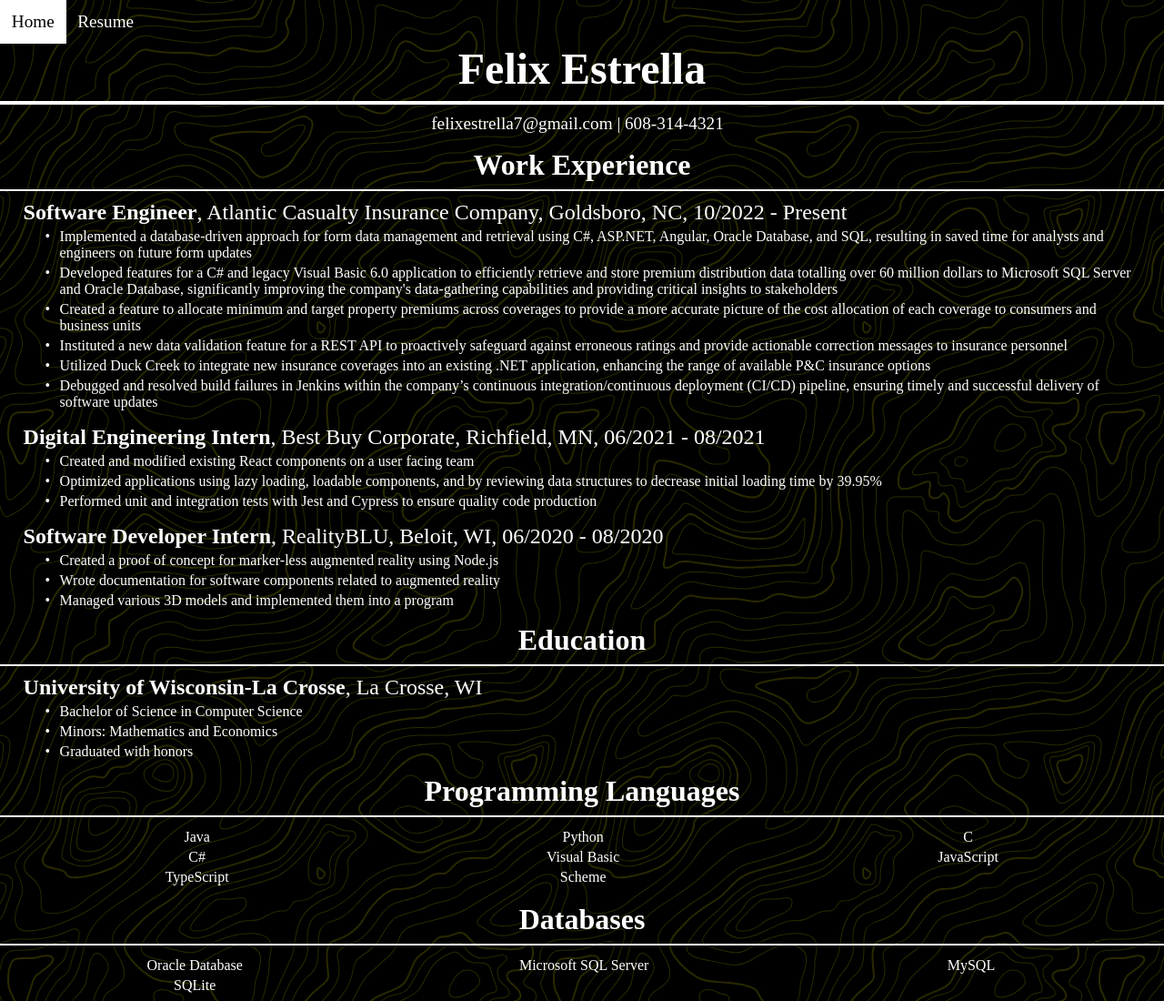
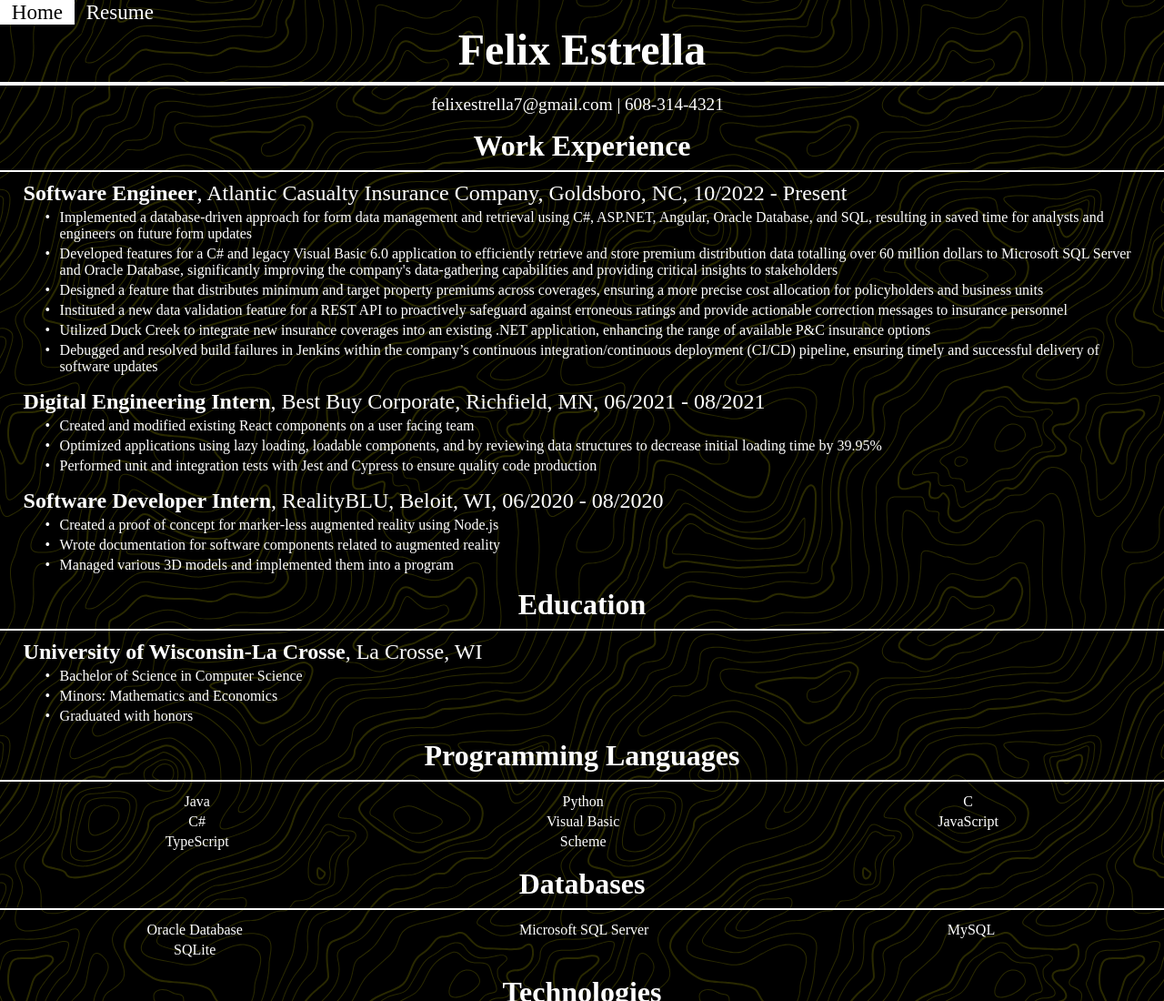
Before and after one commit to estrellafel/reactResume, a React app: page /#/reactResume/resume in a window 1280 px wide. Shown: the top 1100 px of the page at 91% size. Built offline with nearby package versions, Linux system fonts and the light colour scheme.

Commit message:
work description fix and css fix

```diff
--- a/src/components/Navbar.css
+++ b/src/components/Navbar.css
@@ -14,7 +14,6 @@ ul.navbar-main {
 
 ul.navbar-main > li {
     float: left;
-    padding: 1vw;
     font-size: 1.2em;
 }
 
@@ -26,6 +25,9 @@ ul.navbar-main > li:hover {
 ul > li > .nav-link {
     text-decoration: none;
     color: white;
+    padding-left: 1vw;
+    padding-right: 1vw;
+    font-size: 1.2em;
 }
 
 ul > li:hover > .nav-link {
--- a/src/components/ResumeSection/Work.js
+++ b/src/components/ResumeSection/Work.js
@@ -17,8 +17,8 @@ class Work extends React.Component {
                             store premium distribution data totalling over 60 million dollars to Microsoft SQL Server and Oracle
                             Database, significantly improving the company's data-gathering capabilities and providing critical insights
                             to stakeholders</li>
-                        <li>Created a feature to allocate minimum and target property premiums across coverages to provide a more accurate picture
-                            of the cost allocation of each coverage to consumers and business units</li>
+                        <li>Designed a feature that distributes minimum and target property premiums across coverages, ensuring a more
+                            precise cost allocation for policyholders and business units</li>
                         <li>Instituted a new data validation feature for a REST API to proactively safeguard against erroneous ratings and provide
                             actionable correction messages to insurance personnel</li>
                         <li>Utilized Duck Creek to integrate new insurance coverages into an existing .NET application, enhancing the range of available
```
